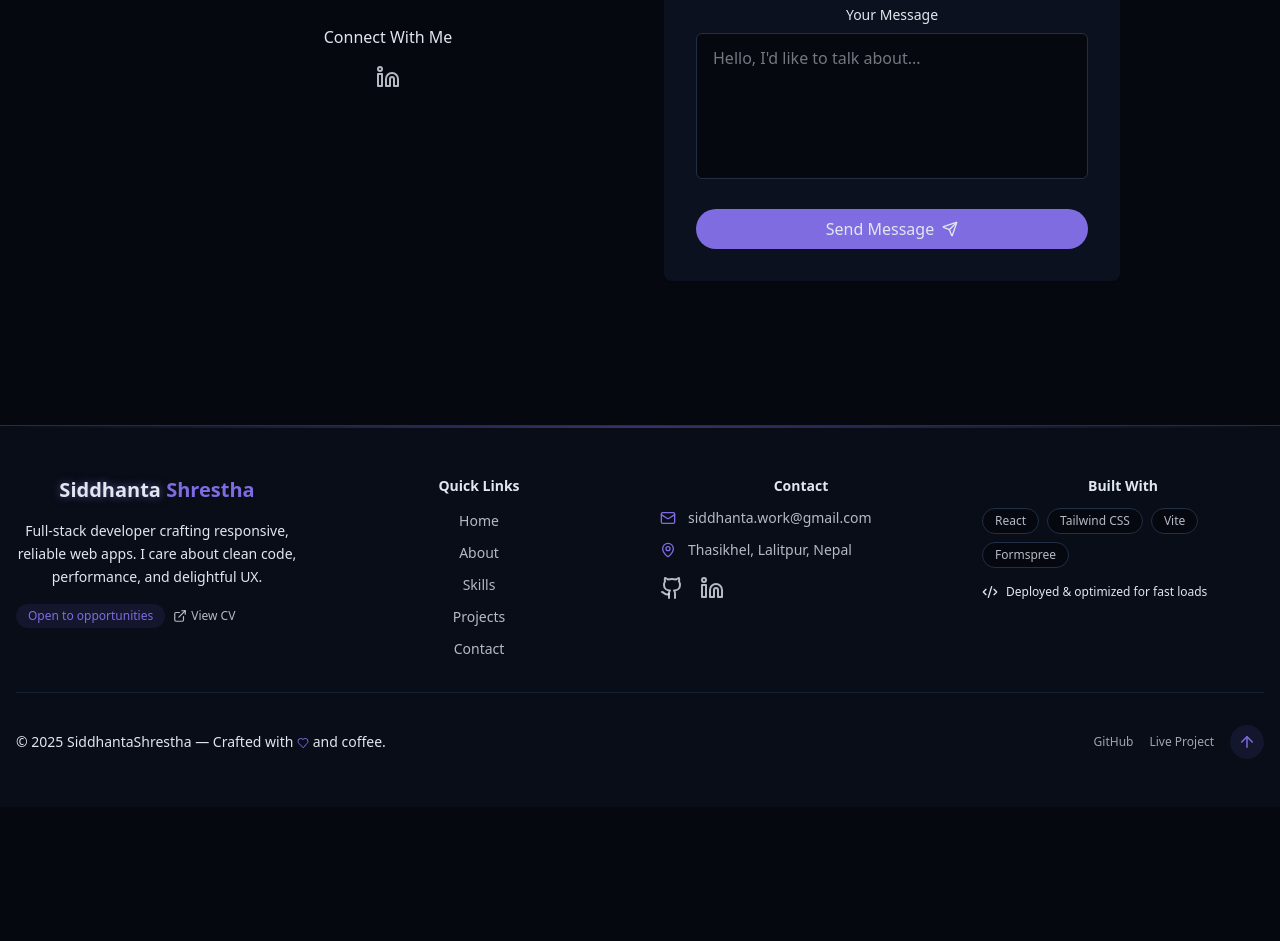
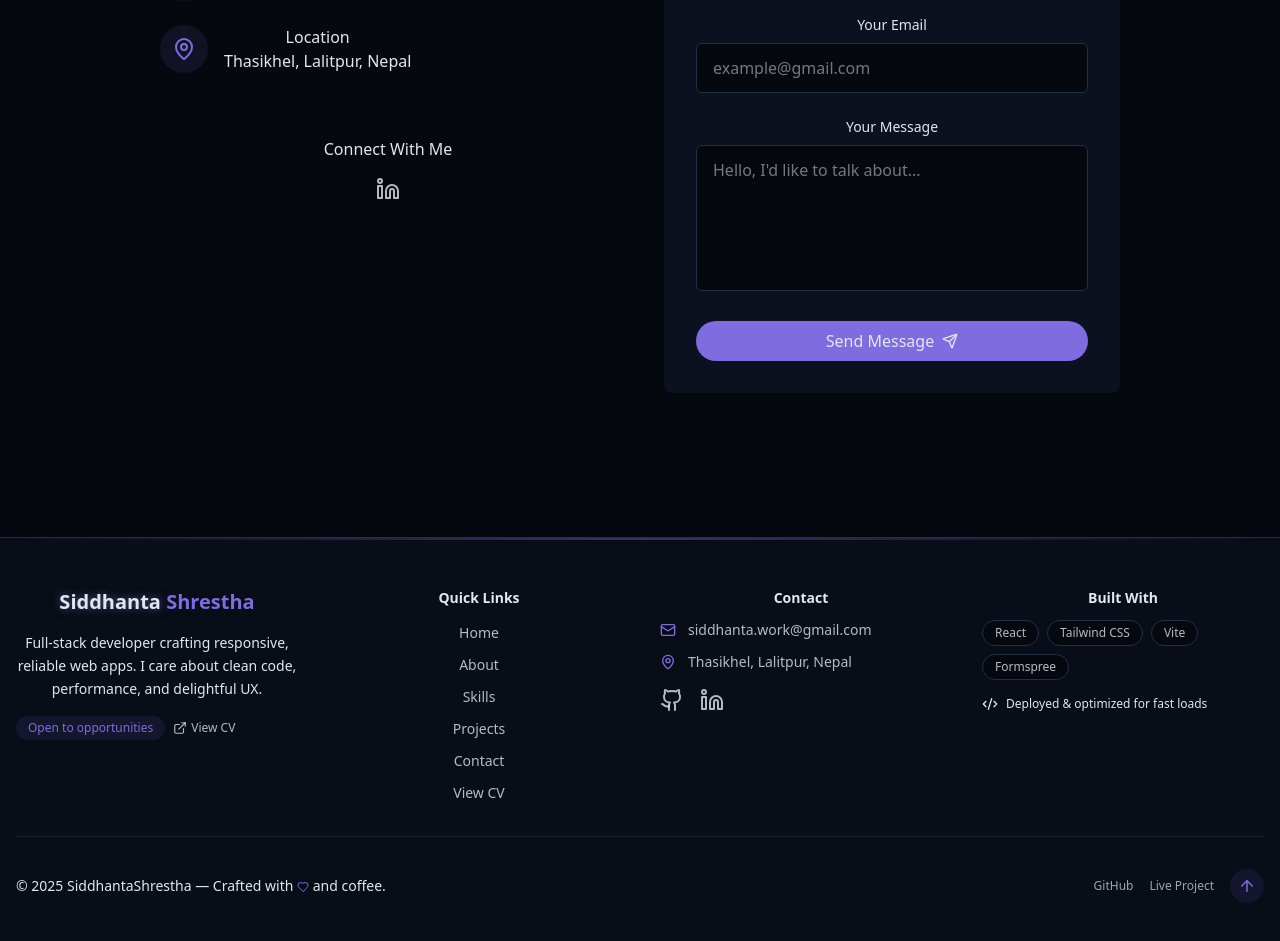
Before and after one commit to SiddhantaShrestha/SiddhantaPortfolio, a React (Vite) app: page / in a window 1280 px wide. Shown: the part 4093-5034 px from the top of the page. Before the commit the page ends 4900 px from the top, so only its background shows below. Built offline with nearby package versions, Linux system fonts and the light colour scheme.

Commit message:
navbar ui fixes and cv

```diff
--- a/src/components/AboutSection.jsx
+++ b/src/components/AboutSection.jsx
@@ -36,7 +36,7 @@ export const AboutSection = () => {
               </a>
 
               <a
-                href="/cv/SiddhantaShrestha-CV.pdf"
+                href="/cv/SiddhantaShrestha.pdf"
                 download="Siddhanta-Shrestha-CV.pdf"
                 className="px-6 py-2 rounded-full border border-primary text-primary hover:bg-primary/10 transition-colors duration-300"
               >
@@ -44,7 +44,7 @@ export const AboutSection = () => {
               </a>
 
               <a
-                href="/cv/Siddhanta-Shrestha-CV.pdf"
+                href="/cv/SiddhantaShrestha.pdf"
                 target="_blank"
                 rel="noreferrer"
                 className="px-6 py-2 rounded-full border border-primary/40 text-primary/80 hover:bg-primary/10"
--- a/src/components/Footer.jsx
+++ b/src/components/Footer.jsx
@@ -18,6 +18,7 @@ export const Footer = () => {
     { label: "Skills", href: "#skills" },
     { label: "Projects", href: "#projects" },
     { label: "Contact", href: "#contact" },
+    { label: "View CV", href: "/cv/SiddhantaShrestha.pdf", target: "_blank" },
   ];
 
   return (
@@ -45,7 +46,7 @@ export const Footer = () => {
                 Open to opportunities
               </span>
               <a
-                href="/cv/Siddhanta-Shrestha-CV.pdf"
+                href="/cv/SiddhantaShrestha.pdf"
                 target="_blank"
                 rel="noreferrer"
                 className="inline-flex items-center gap-1 text-xs text-foreground/80 hover:text-primary transition-colors"
@@ -64,6 +65,8 @@ export const Footer = () => {
                 <li key={l.href}>
                   <a
                     href={l.href}
+                    target={l.target || "_self"}
+                    rel={l.target === "_blank" ? "noreferrer" : undefined}
                     className="text-sm text-foreground/80 hover:text-primary transition-colors"
                   >
                     {l.label}
@@ -130,7 +133,7 @@ export const Footer = () => {
                 Open to opportunities
               </span>
               <a
-                href="/cv/Siddhanta-Shrestha-CV.pdf"
+                href="/cv/SiddhantaShrestha.pdf"
                 target="_blank"
                 rel="noreferrer"
                 className="inline-flex items-center gap-1 text-xs text-foreground/80 hover:text-primary transition-colors"
@@ -149,6 +152,8 @@ export const Footer = () => {
                 <li key={l.href}>
                   <a
                     href={l.href}
+                    target={l.target || "_self"}
+                    rel={l.target === "_blank" ? "noreferrer" : undefined}
                     className="text-sm text-foreground/80 hover:text-primary transition-colors"
                   >
                     {l.label}
--- a/src/components/Navbar.jsx
+++ b/src/components/Navbar.jsx
@@ -16,7 +16,7 @@ export const Navbar = () => {
 
   useEffect(() => {
     const handleScroll = () => {
-      setIsScrolled(window.screenY > 10);
+      setIsScrolled(window.scrollY > 10);
     };
 
     window.addEventListener("scroll", handleScroll);
--- a/src/pages/Home.jsx
+++ b/src/pages/Home.jsx
@@ -19,7 +19,7 @@ export const Home = () => {
       {/* Navbar */}
       <Navbar />
       {/* Main Content */}
-      <main>
+      <main className="pt-20 md:pt-28">
         <HeroSection />
         <AboutSection />
         <SkillsSection />
```
Also changed, not shown: 1 other file (tests, documents, lock files or other folders).
